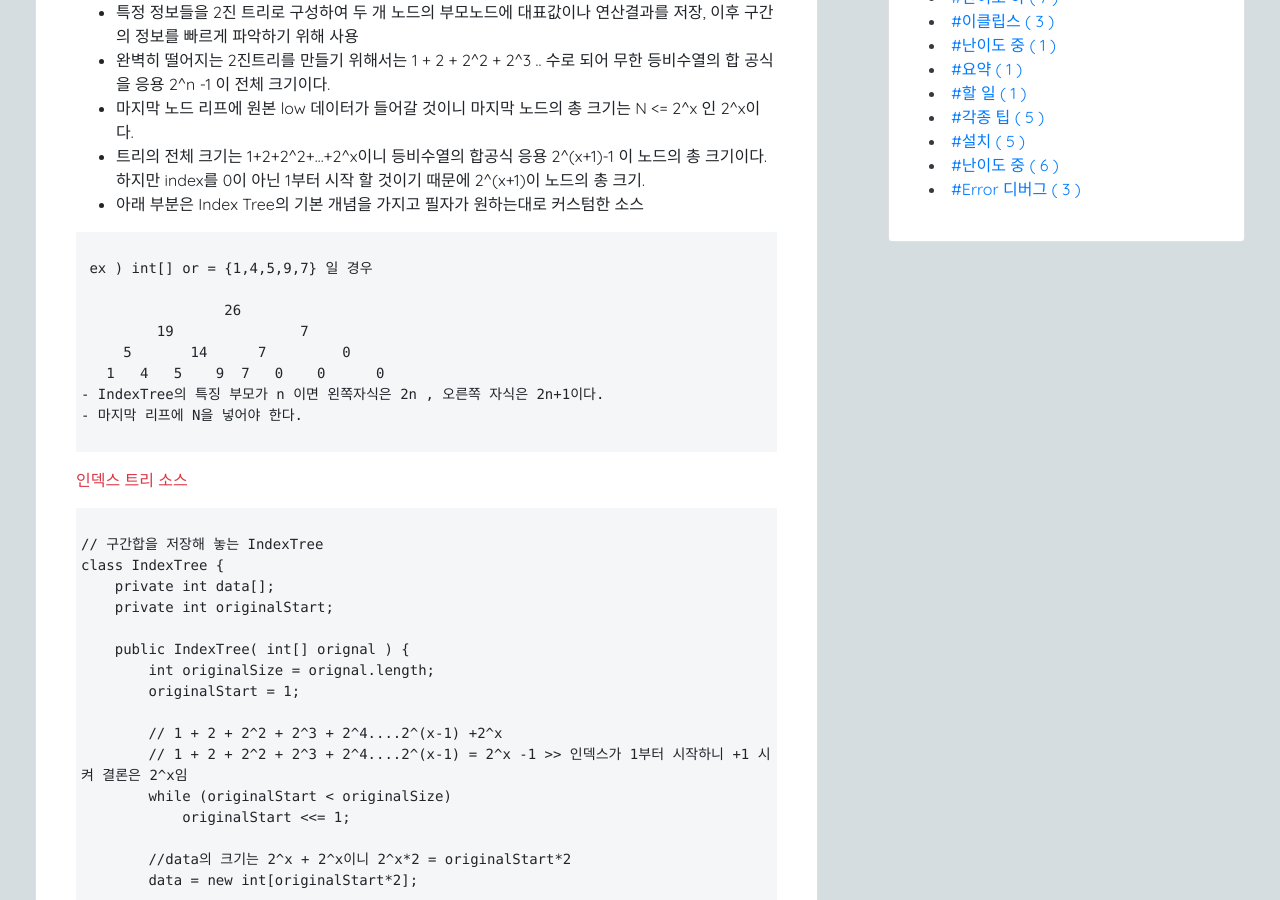
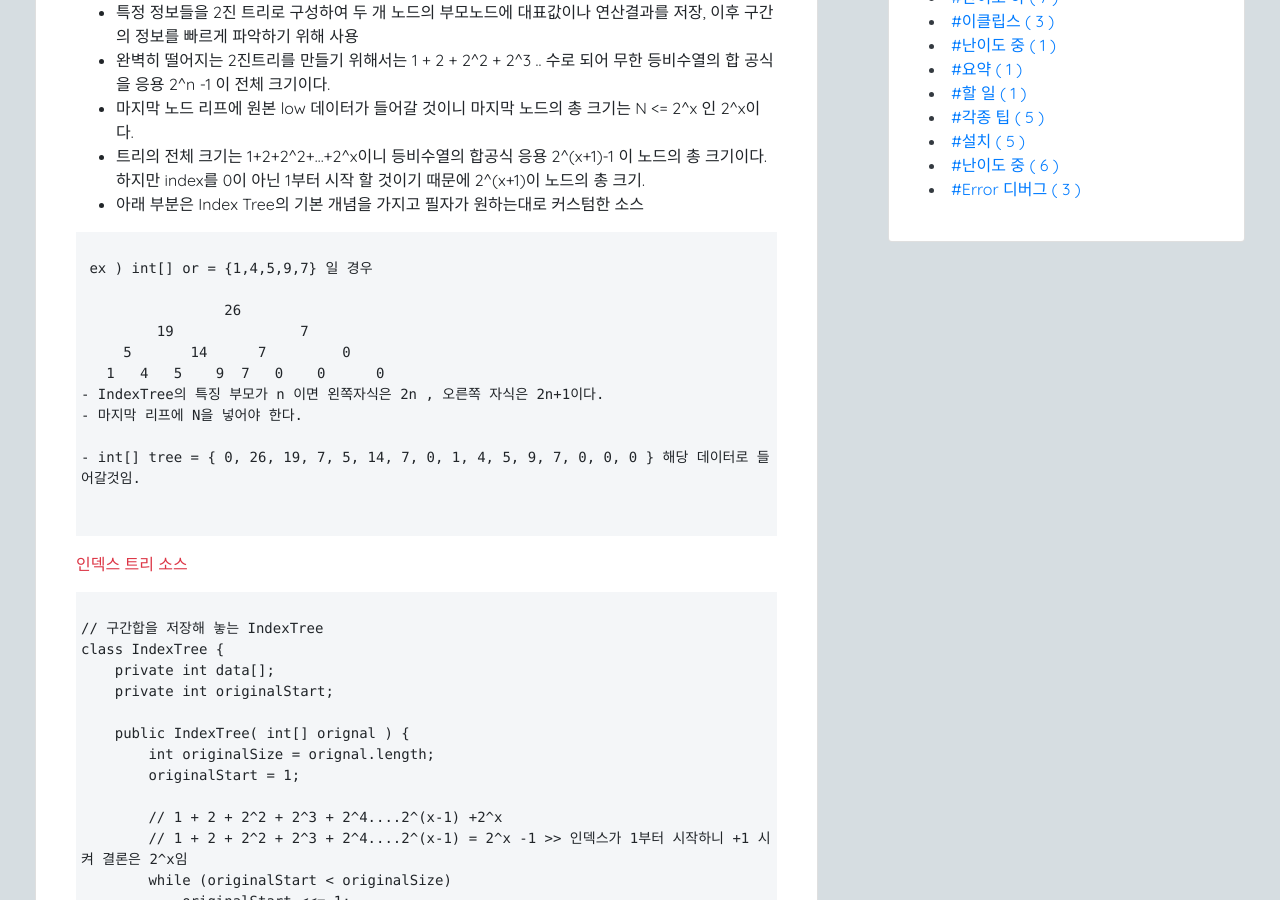
Before and after one commit to 7271kim/7271kim.github.com, a Jekyll site: the page built from _posts/algorithm/2019-08-15-algorithm-tree.md, in a window 1280 px wide and 900 px high, scrolled down 742 px. Built offline with Jekyll 4.4.1, drawn with Linux system fonts in a browser that asks for light colours; nearby versions of some CDN libraries; a script that is not in the unit is left out; comment, search, counter and statistics services are not loaded.

Commit message:
[2019.10.05]  - 트리 업데이트

```diff
--- a/_posts/algorithm/2019-08-15-algorithm-tree.md
+++ b/_posts/algorithm/2019-08-15-algorithm-tree.md
@@ -34,6 +34,9 @@ nex: ""
    1   4   5    9  7   0    0      0
 - IndexTree의 특징 부모가 n 이면 왼쪽자식은 2n , 오른쪽 자식은 2n+1이다.
 - 마지막 리프에 N을 넣어야 한다.
+
+- int[] tree = { 0, 26, 19, 7, 5, 14, 7, 0, 1, 4, 5, 9, 7, 0, 0, 0 } 해당 데이터로 들어갈것임.
+
 {% endraw %}
 </pre>
 <p class="text-danger">인덱스 트리 소스</p>
```
